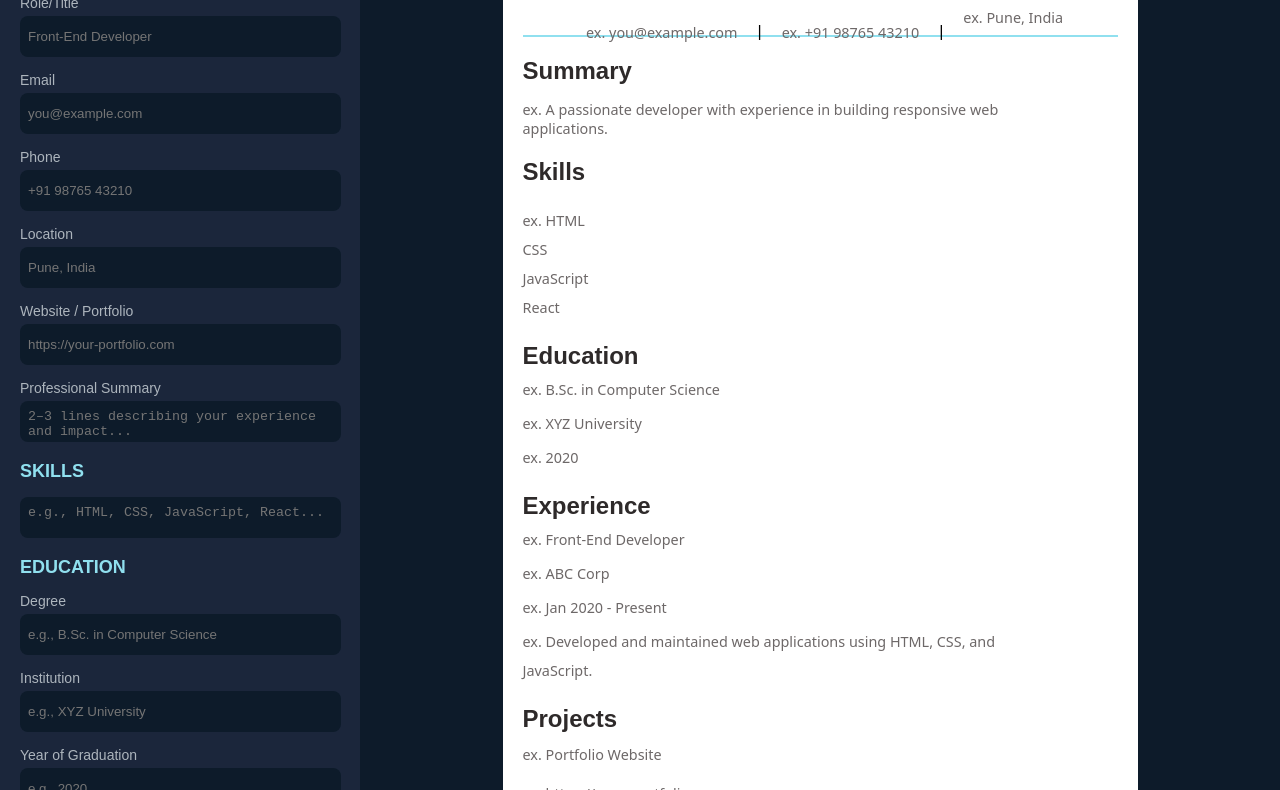
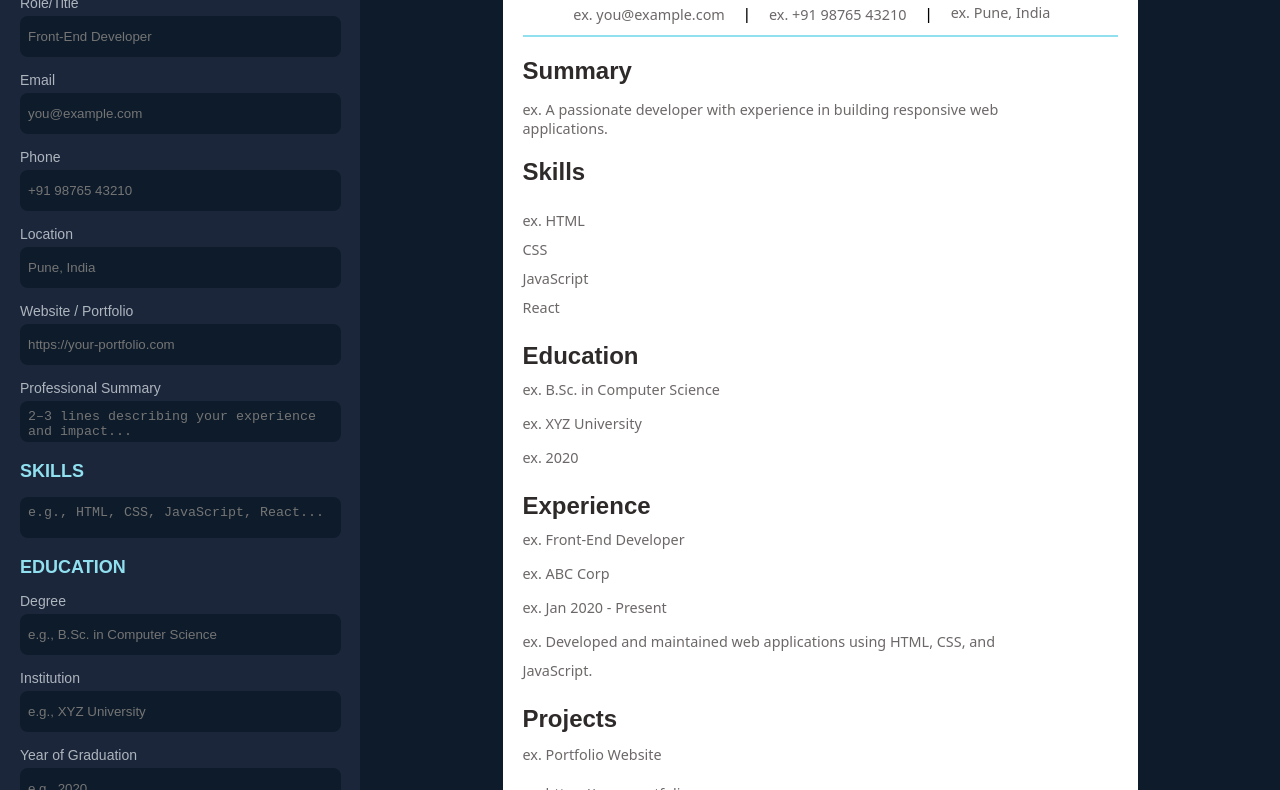
Before and after one commit to AjinathGame/ResumeBuilder, a plain HTML site: page pages/resume.html in a window 1280 px wide. Shown: the part 197-987 px from the top of the page. Drawn offline with Linux system fonts and the light colour scheme.

Commit message:
solve erroro

```diff
--- a/styles/resume.css
+++ b/styles/resume.css
@@ -9,6 +9,7 @@ body {
   font-family: Arial, sans-serif;
   background-color: #0d1b2a;
   color: #fff;
+  overflow-x: hidden;
 }
 
  nav {
@@ -172,8 +173,8 @@ textarea {
   position: absolute;
   margin: auto;
   align-items: center;
-  top: 130px;
-  margin-left: 10%;
+  top: 100px;
+  margin-left: 8%;
   gap: 20px;
 }
 .user-info p{
@@ -185,6 +186,10 @@ textarea {
   font-size: 0.9rem;
   word-break: break-word;
   white-space: pre-wrap;
+}
+#location {
+  margin-top: 30px;
+
 }
 
 hr {
```
